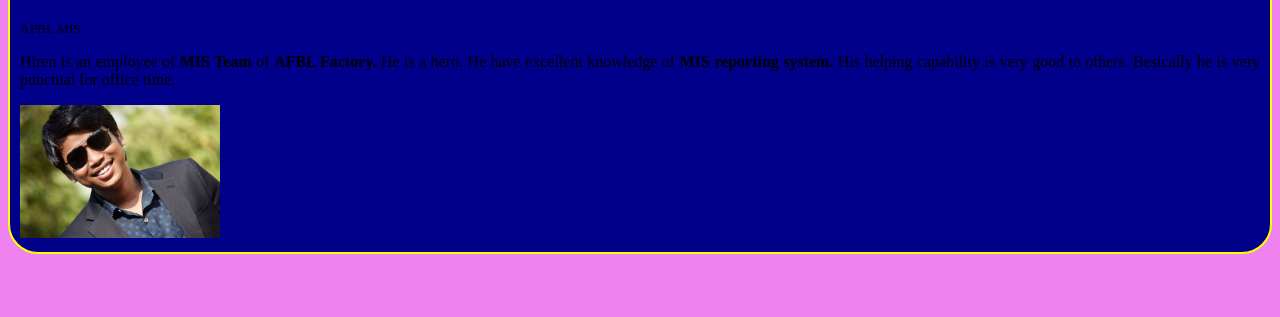
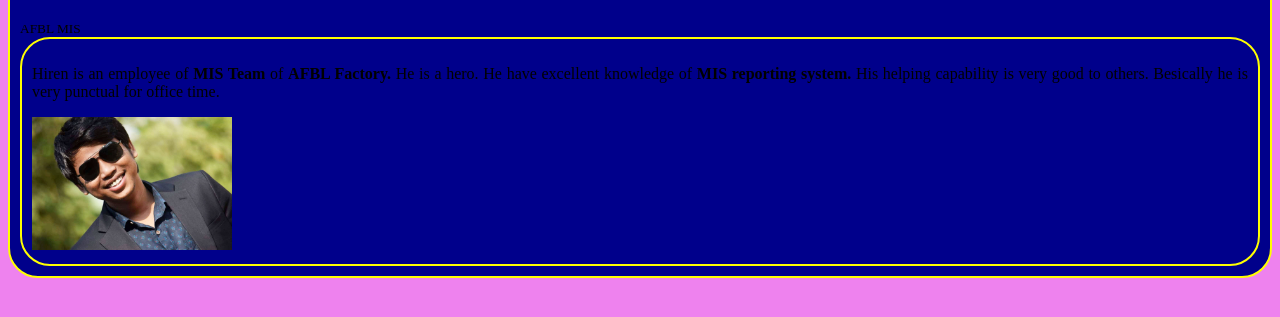
Before and after one commit to sujoykarnel/my-first-repo, a plain HTML site: page index.html in a window 1280 px wide. Shown: the part 187-504 px from the top of the page. Drawn offline with Linux system fonts and the light colour scheme.

Commit message:
fotmat on save

```diff
--- a/index.html
+++ b/index.html
@@ -1,5 +1,6 @@
 <!DOCTYPE html>
 <html lang="en">
+
 <head>
     <meta charset="UTF-8">
     <meta http-equiv="X-UA-Compatible" content="IE=edge">
@@ -7,15 +8,21 @@
     <title>My First Repo</title>
     <link rel="stylesheet" href="css/style.css">
 </head>
+
 <body>
     <h1><u>First GitHub Repository</u></h1>
     <p>Hello it is my first GitHub Repository</p>
-    <div>
+    <div class="hiren">
         <h1>Hiren Chandro</h1>
         <small>AFBL MIS</small>
-        <p>Hiren is an employee of <b>MIS Team</b> of <b>AFBL Factory.</b> He is a hero. He have excellent knowledge of <b>MIS reporting system.</b> His helping capability is very good to others. Besically he is very punctual for office time.</p>
-        <img src="images/hiren.jpg" alt="Picture of Hiren Chandro" width="200px">
+        <div class="hiren_data">
+            <p>Hiren is an employee of <b>MIS Team</b> of <b>AFBL Factory.</b> He is a hero. He have excellent knowledge
+                of <b>MIS reporting system.</b> His helping capability is very good to others. Besically he is very
+                punctual for office time.</p>
+            <img src="images/hiren.jpg" alt="Picture of Hiren Chandro" width="200px">
+        </div>
     </div>
 
 </body>
+
 </html>
```
